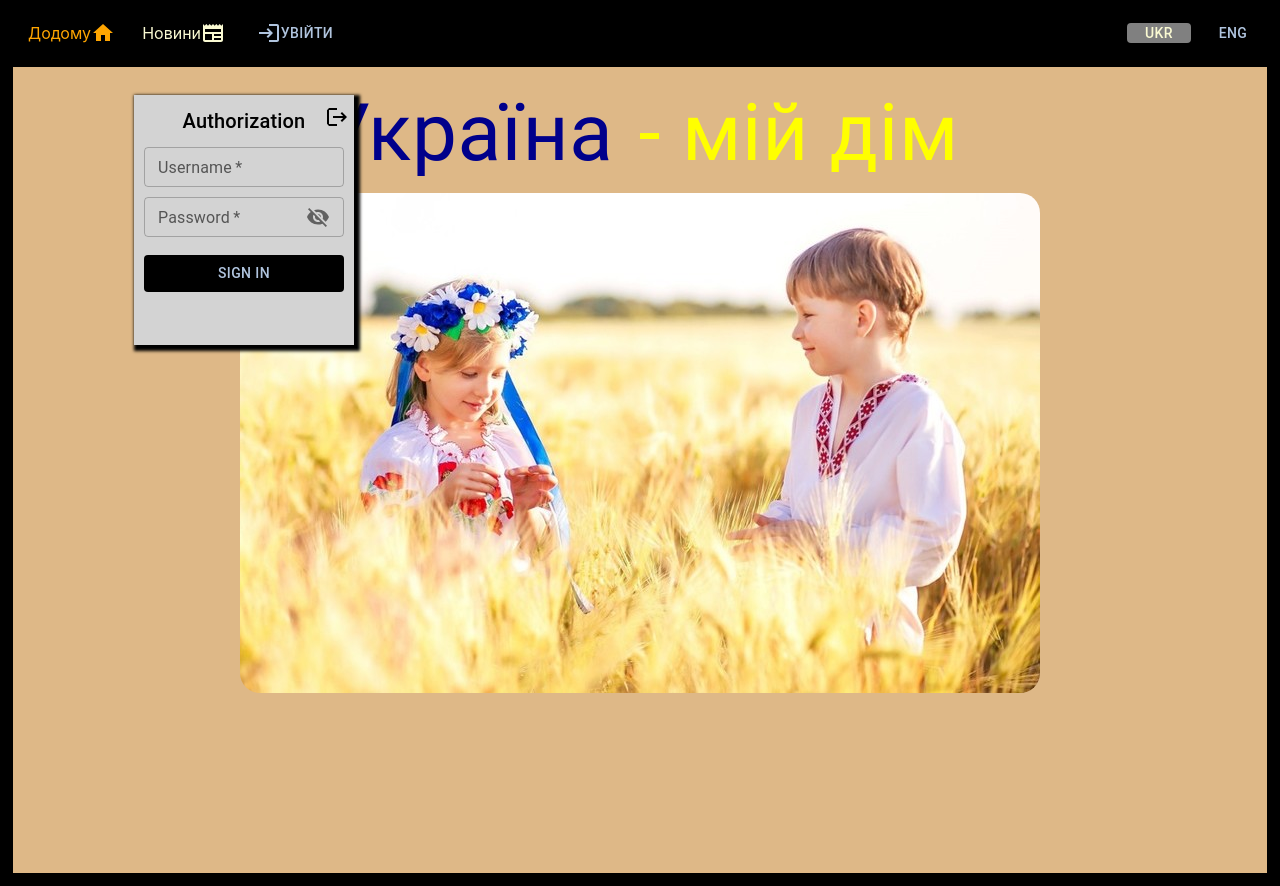
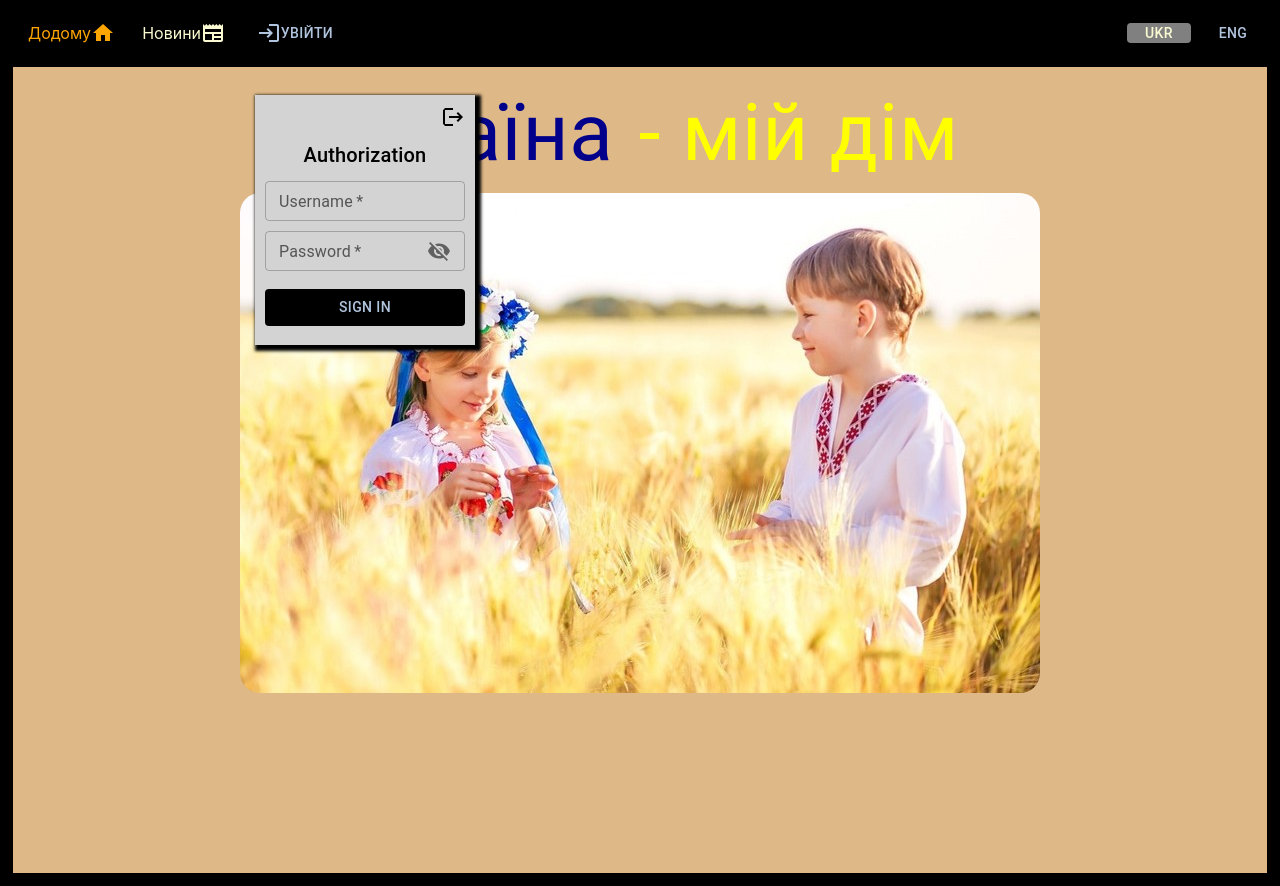
Before and after one commit to burtonzwrath/Alter-ego, a React (Create React App) app: page / in a window 1280 px wide. Both pictures are taken after a click on the button "УВІЙТИ". Built offline with nearby package versions, Linux system fonts and the light colour scheme.

Commit message:
auth form position fix

```diff
--- a/src/features/components/authorization/authForm/AuthForm.tsx
+++ b/src/features/components/authorization/authForm/AuthForm.tsx
@@ -29,14 +29,16 @@ const AuthForm: React.FC<AuthFormTypes> = ({
   return (
     <Grid>
       <Box className={s.paper}>
-        <LogoutIcon className={s.logOutIcon} onClick={handleCloseForm} />
+        <Grid container justifyContent="flex-end">
+          <LogoutIcon className={s.logOutIcon} onClick={handleCloseForm} />
+        </Grid>
         <Grid className={s.authTitle}>
           <Typography variant="h6">Authorization</Typography>
         </Grid>
         <TextField
           size="small"
           value={userName}
-          onChange={(e) => setUserName(e.target.value)}
+          onChange={(e) => setUserName(e.target.value.toLowerCase())}
           label="Username"
           placeholder="Enter username"
           fullWidth
--- a/src/features/components/authorization/authForm/authFormStyles.ts
+++ b/src/features/components/authorization/authForm/authFormStyles.ts
@@ -13,6 +13,7 @@ export const authFormStyles = makeStyles({
     boxShadow: "3px 3px 3px 3px black",
     color: "black",
     backgroundColor: "lightgray",
+
   },
   signInButton: {
     margin: "8px 0",
@@ -20,7 +21,8 @@ export const authFormStyles = makeStyles({
     color: "mediumslateblue",
   },
   logOutIcon: {
-    position: "absolute",
+    // position: "absolute",
+    justifySelf:"flex-end",
     right: "5px",
     borderRadius: "50%",
     "&:hover": {
--- a/src/features/components/authorization/authorizationStyles.ts
+++ b/src/features/components/authorization/authorizationStyles.ts
@@ -18,7 +18,10 @@ export const authorizationStyles = makeStyles({
         position: "absolute",
         top: "60px",
         right: "1px",
-        zIndex:"100"
+        zIndex:"100",
+        left:"20px",
+        "@media (min-width: 960px)": {
+        },
     },
     buttonWrapper: {
         display: "flex",
```
